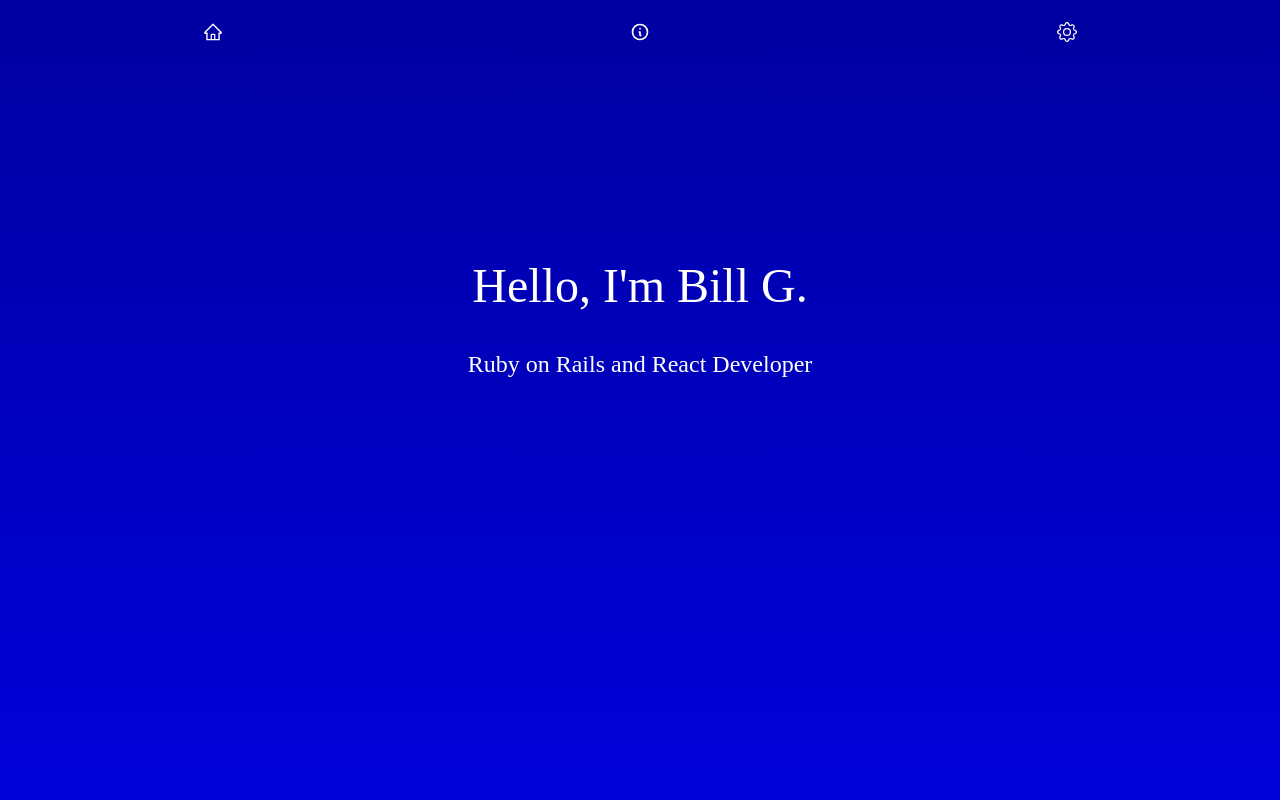
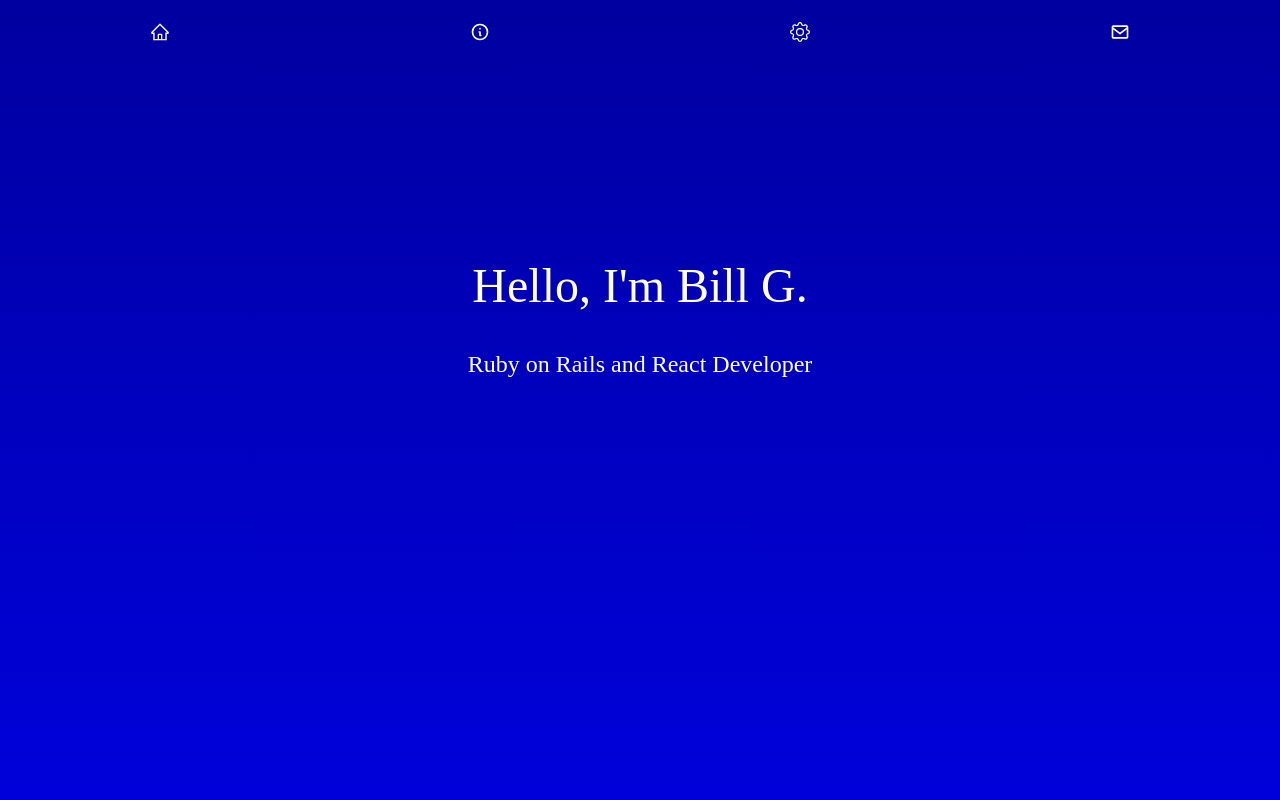
Before and after one commit to Knight-4000/dino, a React (Create React App) app: page / in a window 1280 px wide. Shown: the top 800 px of the page. Built offline with nearby package versions, Linux system fonts and the light colour scheme; a web font is replaced by a local one.

Commit message:
Updated Navbar.

```diff
--- a/src/App.js
+++ b/src/App.js
@@ -100,6 +100,11 @@
                 </Fade>
               </div>
             </div>
+            <div className="home-card container mx-auto ">
+                <div className="flex justify-center">
+                <a href="https://www.caranddriver.com/reviews/a15106129/2016-chevrolet-camaro-ss-automatic-test-review/">Link</a>
+              </div>
+            </div>
            </div>
   );
 }
--- a/src/components/Nav.js
+++ b/src/components/Nav.js
@@ -1,7 +1,7 @@
-import React from 'react'
 import { Link } from 'react-scroll'
 import './nav.css';
 import { AiOutlineHome } from 'react-icons/ai';
+import { BiEnvelope } from 'react-icons/bi';
 import { BsGear } from 'react-icons/bs';
 import { HiOutlineInformationCircle } from 'react-icons/hi';
 
@@ -10,7 +10,7 @@
     <>
       <nav className="h-16 fixed top-0 inset-x-0">
         <div className='row outer'>
-          <div class="container m-auto grid grid-cols-3 inner">
+          <div class="container m-auto grid grid-cols-4 inner">
           <Link
             activeClass="active"
             to="section1"
@@ -41,6 +41,16 @@
           >
            <BsGear className='mx-auto icon' />
           </Link>
+          <Link
+            activeClass="active"
+            to="http://localhost:3000"
+            spy={true}
+            smooth={true}
+            offset={-100}
+            duration={500}
+          >
+           <BiEnvelope className='mx-auto icon' />
+          </Link>
           </div>
         </div>
       </nav>
```
